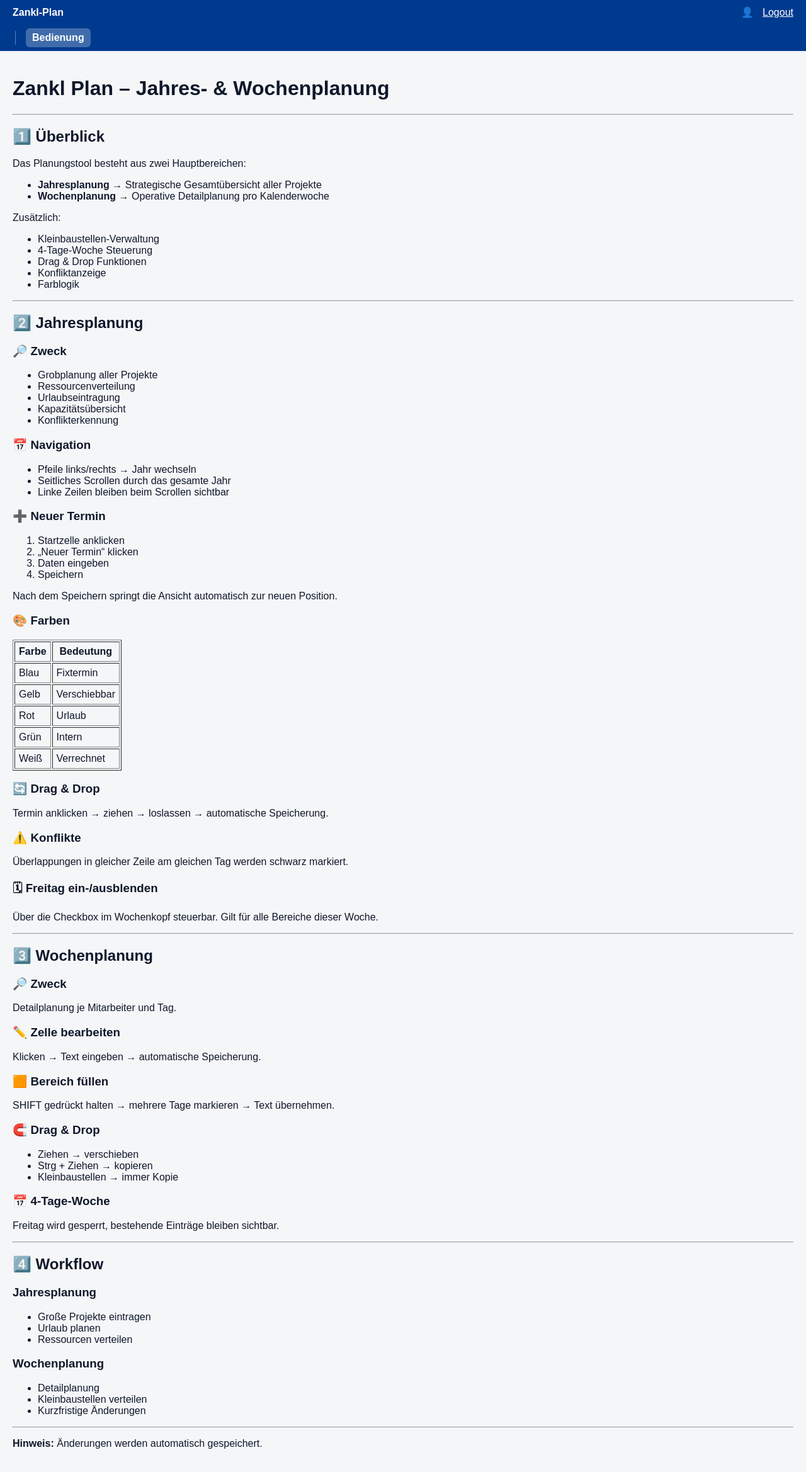
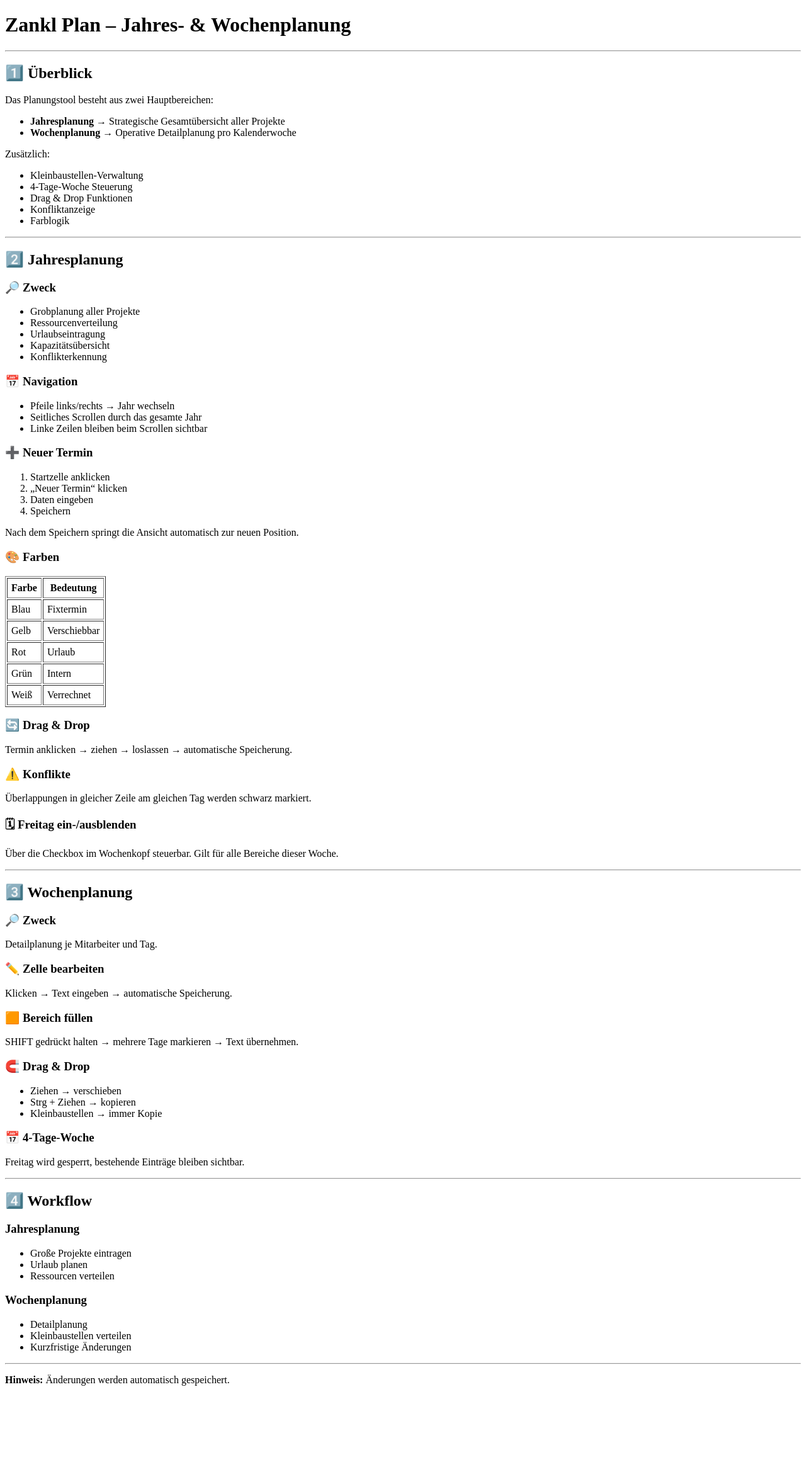
Before and after one commit to zankldach/zankl-plan, a FastAPI app: page /bedienung in a window 1280 px wide. Shown: the whole page at 63% size. After the commit the page ends 2201 px from the top, so only its background shows below. Run offline with FastAPI, Linux system fonts and the light colour scheme; the visitor is signed in with stand-in values (Sample User, id 1).

Commit message:
Update base.html

```diff
--- a/templates/base.html
+++ b/templates/base.html
@@ -1,140 +1,11 @@
-<!DOCTYPE html>
+<!doctype html>
 <html lang="de">
 <head>
-  <meta charset="UTF-8">
-  <title>{% block title %}Zankl Plan{% endblock %}</title>
-  <meta name="viewport" content="width=device-width, initial-scale=1">
-
-  <link rel="stylesheet" href="/static/style.v2.css">
-
-  <style>
-    :root { --blue:#003a8f; --bg:#f4f6f8; }
-    body {
-      margin:0;
-      font-family: Arial, sans-serif;
-      background: var(--bg);
-      color:#0f172a;
-    }
-
-    header.site {
-      background: var(--blue);
-      color:#fff;
-      padding:10px 20px;
-      display:flex;
-      justify-content:space-between;
-      align-items:center;
-    }
-
-    nav.site {
-      background: var(--blue);
-      padding:6px 20px;
-      display:flex;
-      gap:12px;
-      align-items:center;
-      flex-wrap:wrap;
-    }
-
-    nav.site a {
-      color:#fff;
-      text-decoration:none;
-      font-weight:600;
-      padding:6px 10px;
-      border-radius:6px;
-    }
-
-    nav.site a:hover { background: rgba(255,255,255,0.15); }
-    nav.site a.is-active { background: rgba(255,255,255,0.25); }
-
-    nav.site .sep {
-      width:1px;
-      height:22px;
-      background: rgba(255,255,255,0.35);
-      margin:0 4px;
-    }
-
-    main { padding:20px; }
-  </style>
-
-  {% block head %}{% endblock %}
+  <meta charset="utf-8">
+  <title>{% block title %}Test{% endblock %}</title>
 </head>
 <body>
-
-<header class="site">
-  <strong>Zankl-Plan</strong>
-
-  <div>
-    {% set u = request.session.get("user") %}
-    {% if u %}
-      <span style="margin-right:10px;">👤 {{ u.username }}</span>
-      <a href="/logout" style="color:white;">Logout</a>
-    {% endif %}
-  </div>
-</header>
-
-<nav class="site">
-
-  {% set u = request.session.get("user") %}
-
-  {% if u %}
-
-    <!-- ================= WRITE / ADMIN ================= -->
-    {% if u.is_write %}
-
-      <!-- Jahresplanung GANZ LINKS -->
-      <a href="/year">Jahresplanung</a>
-
-      <span class="sep"></span>
-
-      <!-- Arbeitsansicht -->
-      <a href="/week?standort=engelbrechts">Engelbrechts</a>
-      <a href="/week?standort=gross-gerungs">Groß Gerungs</a>
-
-      <span class="sep"></span>
-
-      <!-- Viewer -->
-      <a href="/view/week?standort=engelbrechts">View EB</a>
-      <a href="/view/week?standort=gross-gerungs">View GG</a>
-
-      <span class="sep"></span>
-
-      <!-- Einstellungen -->
-      <a href="/settings/employees">Mitarbeiter</a>
-      <a href="/settings/users">Benutzer</a>
-
-    <!-- ================= VIEWER ================= -->
-    {% else %}
-
-      {% if u.can_view_eb %}
-        <a href="/view/week?standort=engelbrechts">View EB</a>
-      {% endif %}
-
-      {% if u.can_view_gg %}
-        <a href="/view/week?standort=gross-gerungs">View GG</a>
-      {% endif %}
-
-    {% endif %}
-
-    <span class="sep"></span>
-
-    <a href="/bedienung">Bedienung</a>
-
-  {% endif %}
-
-</nav>
-
-<main>
   {% block content %}{% endblock %}
-</main>
-
-<script>
-  const path = window.location.pathname;
-  document.querySelectorAll('nav.site a').forEach(a => {
-    if (path === new URL(a.href).pathname) {
-      a.classList.add('is-active');
-    }
-  });
-</script>
-
-{% block scripts %}{% endblock %}
+  {% block scripts %}{% endblock %}
 </body>
 </html>
```
